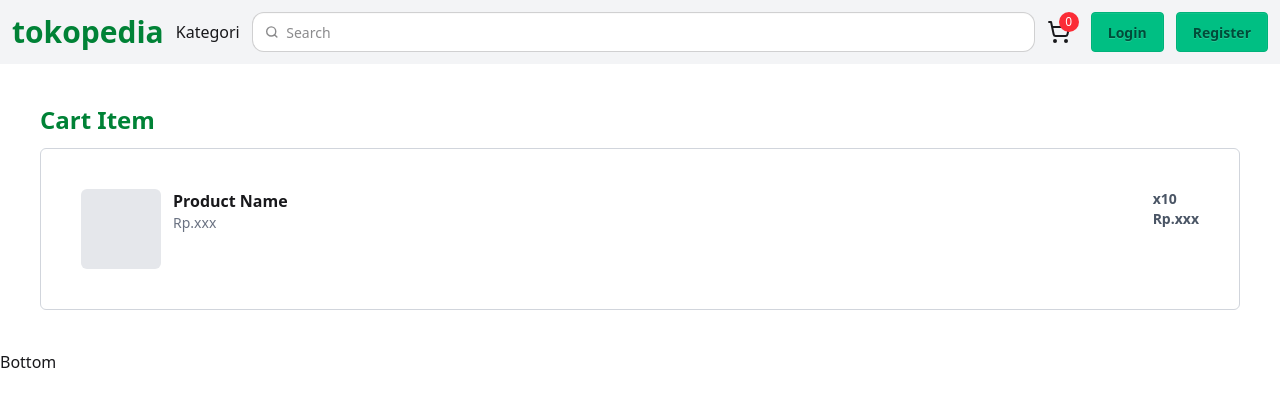
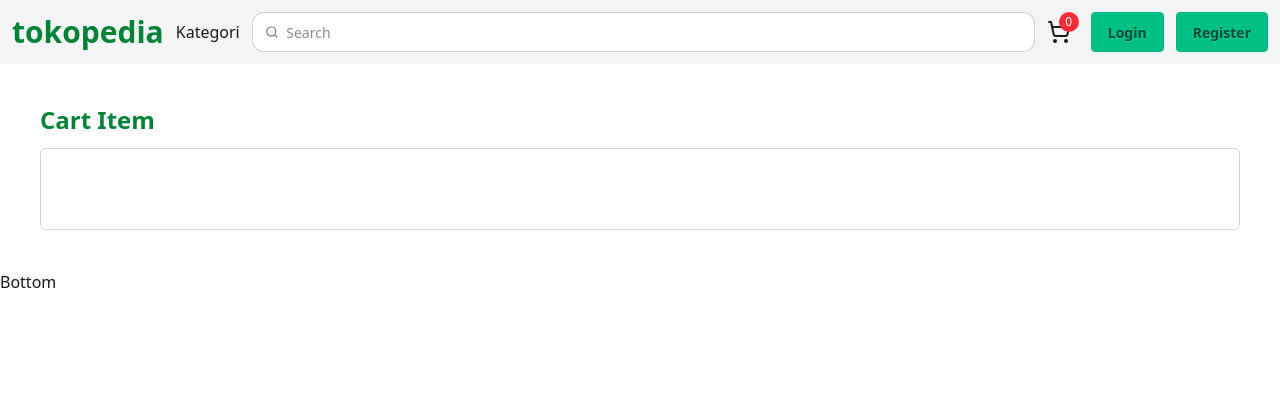
Before and after one commit to masdefry/frontend-web-development-38, a React (Vite) app in the folder intro-react/: page /carts in a window 1280 px wide. Shown: the top 406 px of the page. Built offline with nearby package versions, Linux system fonts and the light colour scheme.

Commit message:
day08 done

```diff
--- a/intro-react/package.json
+++ b/intro-react/package.json
@@ -11,6 +11,7 @@
   },
   "dependencies": {
     "@tailwindcss/vite": "^4.1.18",
+    "backendless": "^7.4.9",
     "react": "^19.2.0",
     "react-dom": "^19.2.0",
     "react-icons": "^5.5.0",
--- /dev/null
+++ b/intro-react/src/lib/backendless.ts
@@ -0,0 +1,6 @@
+import Backendless from 'backendless';
+
+var APP_ID = 'FE9C7CE4-1812-45EA-89E0-E802F281EA22';
+var API_KEY = '50EC33EE-98B9-4E74-8EE0-C128863CD91D';
+
+Backendless.initApp(APP_ID, API_KEY);
--- a/intro-react/src/pages/carts/page.tsx
+++ b/intro-react/src/pages/carts/page.tsx
@@ -1,21 +1,34 @@
+import useTotalCartStore from '../../stores/useTotalCartStore';
 export default function CartPage() {
+  const { itemsCart } = useTotalCartStore();
+
   return (
     <main className='p-10'>
       <h1 className='text-2xl font-bold text-green-700'>Cart Item</h1>
       <section className='border border-gray-300 mt-3 rounded-md p-10'>
+        {itemsCart?.map((item, index) => {
+          return (
             <div className='flex gap-3 justify-between'>
               <div className='flex gap-3'>
                 <div className='w-20 h-20 bg-gray-200 rounded-md'></div>
                 <div>
-              <h2 className='font-bold'>Product Name</h2>
-              <h2 className='text-sm text-gray-500'>Rp.xxx</h2>
+                  <h2 className='font-bold'>{item?.name}</h2>
+                  <h2 className='text-sm text-gray-500'>
+                    Rp.{item?.price?.toLocaleString('id-ID')}
+                  </h2>
                 </div>
               </div>
               <div>
-            <h2 className='text-sm font-bold text-gray-600'>x10</h2>
-            <h2 className='text-sm font-bold text-gray-600'>Rp.xxx</h2>
+                <h2 className='text-sm font-bold text-gray-600'>
+                  x{item?.quantity}
+                </h2>
+                <h2 className='text-sm font-bold text-gray-600'>
+                  Rp.{(item?.price * item?.quantity).toLocaleString('id-ID')}
+                </h2>
               </div>
             </div>
+          );
+        })}
       </section>
     </main>
   );
```
Also changed, not shown: 1 other file (tests, documents, lock files or other folders). Lines whose indentation alone changed are shown as unchanged.
